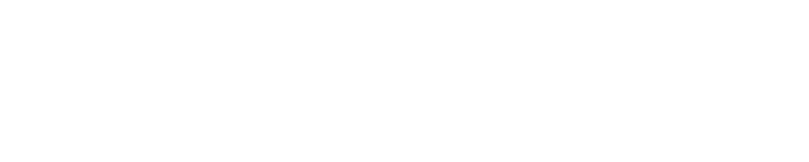
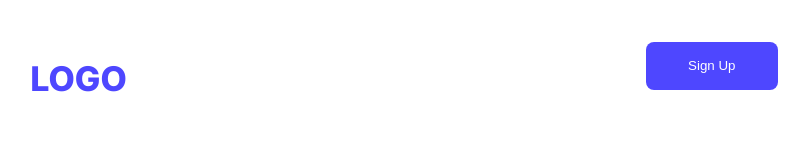
Before and after one commit to mah-fuz7/Assignment-one, a plain HTML site: page index.html in a window 1280 px wide. Shown: the whole page, without its empty margins (236-1045 px from the left). Drawn offline with Linux system fonts and the light colour scheme.

Commit message:
add nav bar

```diff
--- a/index.html
+++ b/index.html
@@ -7,9 +7,23 @@
     <link rel="preconnect" href="https://fonts.googleapis.com">
 <link rel="preconnect" href="https://fonts.gstatic.com" crossorigin>
 <link href="https://fonts.googleapis.com/css2?family=Open+Sans:ital,wght@0,300..800;1,300..800&family=Raleway:ital,wght@0,100..900;1,100..900&display=swap" rel="stylesheet">
+<link rel="preconnect" href="https://fonts.googleapis.com">
+<link rel="preconnect" href="https://fonts.gstatic.com" crossorigin>
+<link href="https://fonts.googleapis.com/css2?family=Inter:ital,opsz,wght@0,14..32,100..900;1,14..32,100..900&display=swap" rel="stylesheet">
     <link rel="stylesheet" href="styles.css">
 </head>
 <body>
+    <header>
+<nav>
+    <h1 class="nav-logo">LOGO</h1>
+<button class="nav-btn">Sign Up</button>
+</nav>
+    </header>
+    <main>
 
+    </main>
+    <footer>
+
+    </footer>
 </body>
 </html>
--- a/styles.css
+++ b/styles.css
@@ -1,9 +1,34 @@
 
 .open-sans-normal {
-  font-family: "Open Sans", sans-serif;
+  font-family: "Open Sans","Inter" ,sans-serif;
   font-optical-sizing: auto;
 
   font-style: normal;
   font-variation-settings:
     "wdth" 100;
 }
+/* nav style */
+nav{
+    width: auto;
+    height: 150px;
+    display: flex;
+    justify-content: space-around;
+    align-items: center;
+}
+.nav-logo{
+    width: 99px;
+    height: 51px;
+    color:#4E47FF ;
+    font-family: "inter";
+    font-size: 34px;
+    font-weight: 800;
+}
+.nav-btn{
+     width: 132px;
+    height: 48px;
+    border-radius: 8px;
+    border: none;
+    background-color: #4E47FF;
+    color: #ffffff;
+    margin-top: -35px;
+}
```
